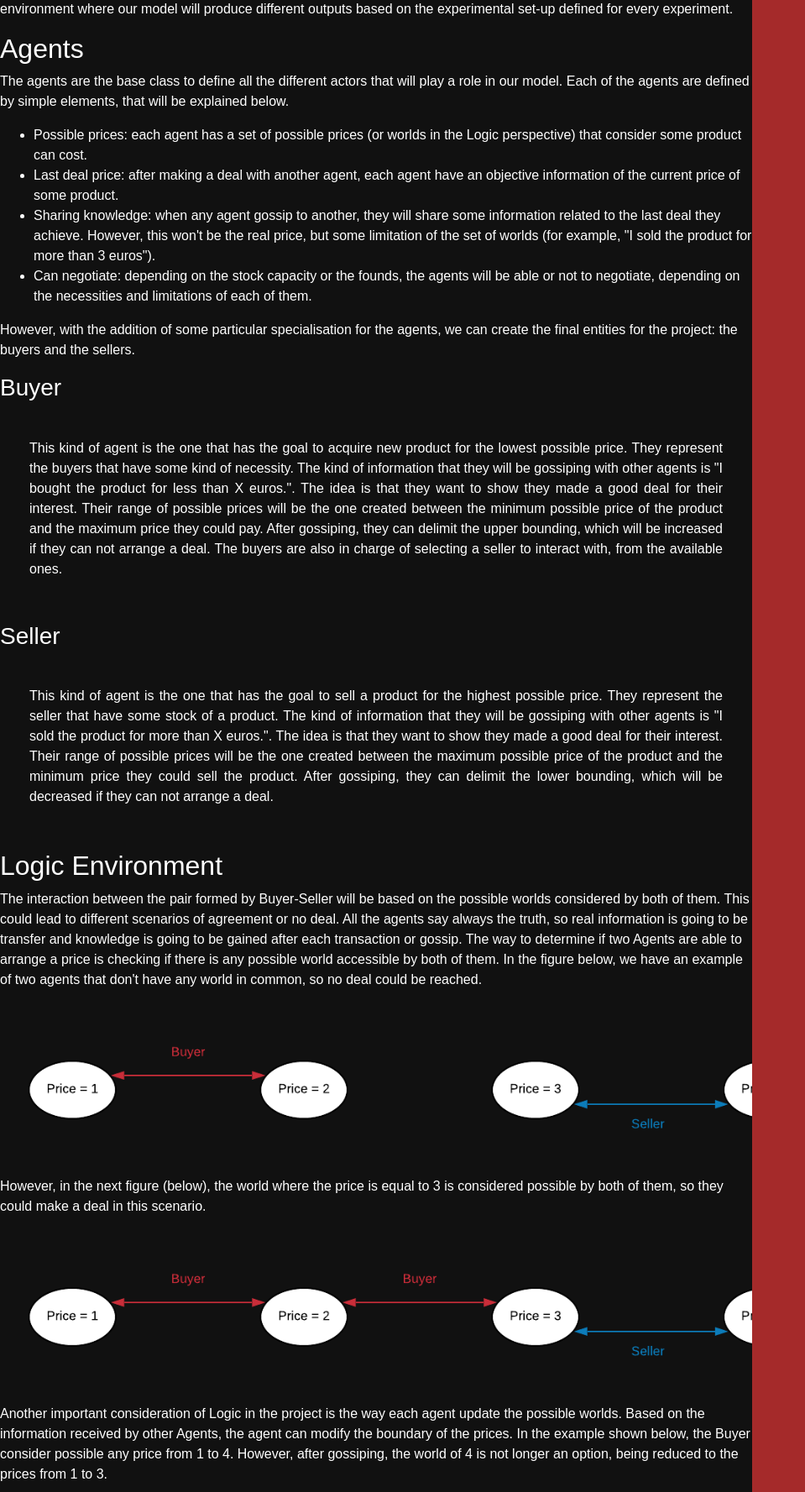
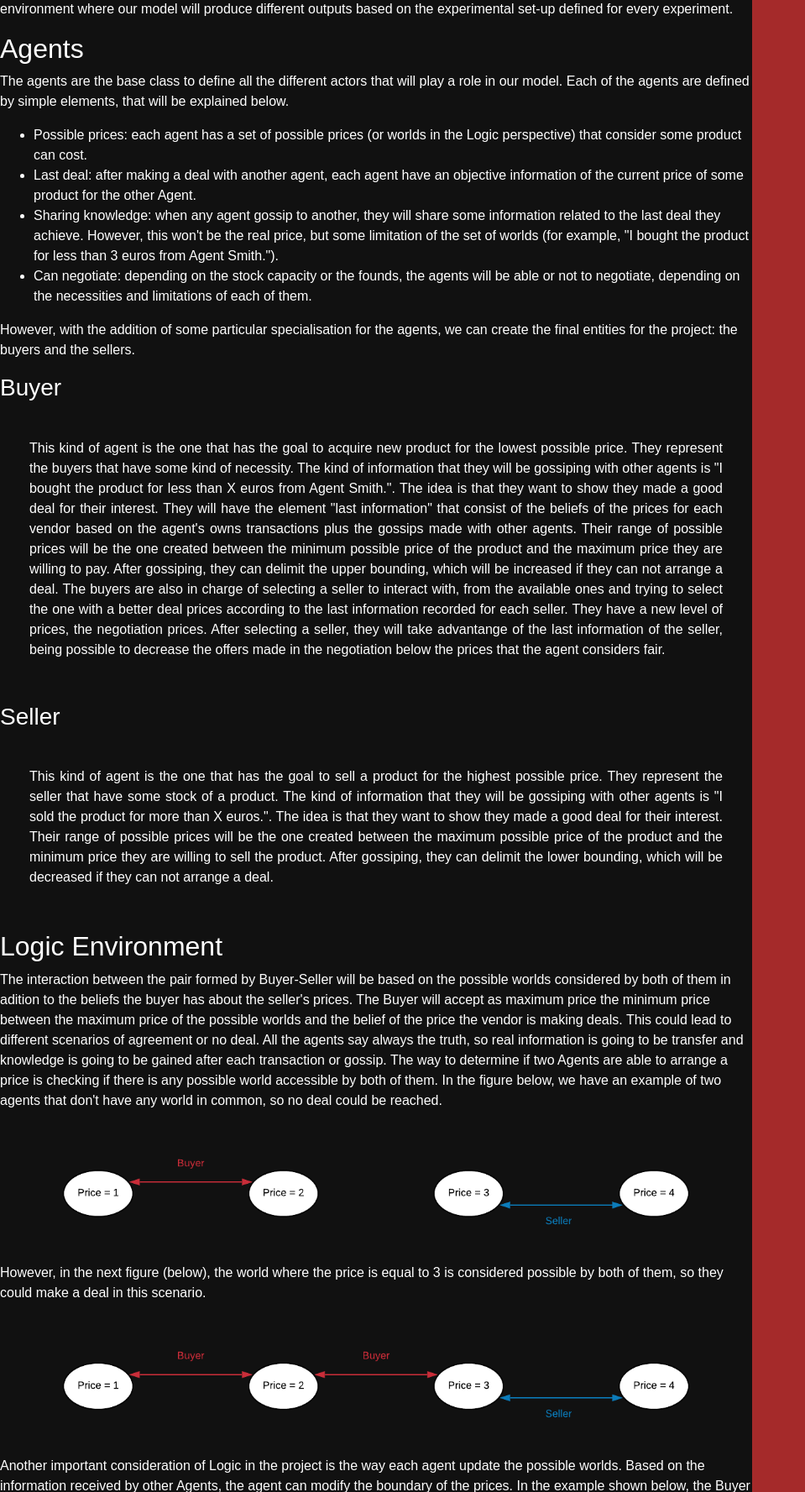
Before and after one commit to Swopper050/lamas_2020, a Django app: page /model in a window 1280 px wide. Shown: the part 186-1963 px from the top of the page at 84% size, without its empty margins (0-959 px from the left). Run offline with Django 3.2, Linux system fonts and the light colour scheme; some libraries are stand-ins or nearby versions.

Commit message:
Little update of the model_html

```diff
--- a/market/templates/model.html
+++ b/market/templates/model.html
@@ -15,8 +15,8 @@
 </p>
 <ul>
     <li>Possible prices: each agent has a set of possible prices (or worlds in the Logic perspective) that consider some product can cost.</li>
-    <li>Last deal price: after making a deal with another agent, each agent have an objective information of the current price of some product.</li>
-    <li>Sharing knowledge: when any agent gossip to another, they will share some information related to the last deal they achieve. However, this won't be the real price, but some limitation of the set of worlds (for example, "I sold the product for more than 3 euros").</li>
+    <li>Last deal: after making a deal with another agent, each agent have an objective information of the current price of some product for the other Agent.</li>
+    <li>Sharing knowledge: when any agent gossip to another, they will share some information related to the last deal they achieve. However, this won't be the real price, but some limitation of the set of worlds (for example, "I bought the product for less than 3 euros from Agent Smith.").</li>
     <li>Can negotiate: depending on the stock capacity or the founds, the agents will be able or not to negotiate, depending on the necessities and limitations of each of them.</li>
 </ul>
 <p>However, with the addition of some particular specialisation for the agents, we can create the final entities for the project: the buyers and the sellers.</p>
@@ -25,11 +25,13 @@
 <p class="intro">
     This kind of agent is the one that has the goal to acquire new product for the lowest possible price.
     They represent the buyers that have some kind of necessity.
-    The kind of information that they will be gossiping with other agents is "I bought the product for less than X euros.".
+    The kind of information that they will be gossiping with other agents is "I bought the product for less than X euros from Agent Smith.".
     The idea is that they want to show they made a good deal for their interest.
-    Their range of possible prices will be the one created between the minimum possible price of the product and the maximum price they could pay.
+    They will have the element "last information" that consist of the beliefs of the prices for each vendor based on the agent's owns transactions plus the gossips made with other agents.
+    Their range of possible prices will be the one created between the minimum possible price of the product and the maximum price they are willing to pay.
     After gossiping, they can delimit the upper bounding, which will be increased if they can not arrange a deal.
-    The buyers are also in charge of selecting a seller to interact with, from the available ones.
+    The buyers are also in charge of selecting a seller to interact with, from the available ones and trying to select the one with a better deal prices according to the last information recorded for each seller.
+    They have a new level of prices, the negotiation prices. After selecting a seller, they will take advantange of the last information of the seller, being possible to decrease the offers made in the negotiation below the prices that the agent considers fair.
 </p>
 
 <h3>Seller</h3>
@@ -38,25 +40,26 @@
     They represent the seller that have some stock of a product.
     The kind of information that they will be gossiping with other agents is "I sold the product for more than X euros.".
     The idea is that they want to show they made a good deal for their interest.
-    Their range of possible prices will be the one created between the maximum possible price of the product and the minimum price they could sell the product.
+    Their range of possible prices will be the one created between the maximum possible price of the product and the minimum price they are willing to sell the product.
     After gossiping, they can delimit the lower bounding, which will be decreased if they can not arrange a deal.
 </p>
 
 
 <h2>Logic Environment</h2>
 <p>
-    The interaction between the pair formed by Buyer-Seller will be based on the possible worlds considered by both of them.
+    The interaction between the pair formed by Buyer-Seller will be based on the possible worlds considered by both of them in adition to the beliefs the buyer has about the seller's prices.
+    The Buyer will accept as maximum price the minimum price between the maximum price of the possible worlds and the belief of the price the vendor is making deals.
     This could lead to different scenarios of agreement or no deal.
     All the agents say always the truth, so real information is going to be transfer and knowledge is going to be gained after each transaction or gossip.
     The way to determine if two Agents are able to arrange a price is checking if there is any possible world accessible by both of them.
     In the figure below, we have an example of two agents that don't have any world in common, so no deal could be reached.
 </p>
-<img src="../static/plots/not_deal.png" class="rounded mx-auto d-block" width="1000">
+<img src="../static/plots/not_deal.png" class="rounded mx-auto d-block" width="800">
 
 <p>
     However, in the next figure (below), the world where the price is equal to 3 is considered possible by both of them, so they could make a deal in this scenario.
 </p>
-<img src="../static/plots/deal.png" class="rounded mx-auto d-block" width="1000">
+<img src="../static/plots/deal.png" class="rounded mx-auto d-block" width="800">
 
 <p>
     Another important consideration of Logic in the project is the way each agent update the possible worlds.
@@ -64,7 +67,7 @@
     In the example shown below, the Buyer consider possible any price from 1 to 4.
     However, after gossiping, the world of 4 is not longer an option, being reduced to the prices from 1 to 3.
 </p>
-<img src="../static/plots/using_knowledge.png" class="rounded mx-auto d-block" width="1000">
+<img src="../static/plots/using_knowledge.png" class="rounded mx-auto d-block" width="800">
 {% endblock %}
 
 
--- a/market/templates/problem_description.html
+++ b/market/templates/problem_description.html
@@ -3,7 +3,7 @@
 {% block body-left %}
 <h1>Problem description</h1>
 <h2>Possible prices</h2>
-<p>In order to convert the market situation to an epistemic logic problem the price will not be a continuous variable, but the prices will be made discrete and they will resemble all the possible worlds. There will be a minimum price and a maximum price and all prices in between are considered in the model. For example if the minimum price is 1 euro and the maximum price is 3 euro's then all possible worlds can be the worlds in which the price is either 1, 2 or 3. Formally speaking this means that there will be three possible atoms, <i>p</i> would be true iff the price is 1, <i>q</i> would be true iff the price is 2, etc. In a world, only one atom can be true at a time, due to the nature of the problem (the price can not be both 2 and 1). The relations between worlds for an agent are fully connected in the sense that for an agent all worlds it considers possible are accessible from all other worlds it considers possible (they are indistinguishable for the agent).</p>
+<p>In order to convert the market situation to an epistemic logic problem the price will not be a continuous variable, but the prices will be made discrete and they will resemble all the possible worlds. There will be a minimum price and a maximum price and all prices in between are considered in the model. For example if the minimum price is 1 euro and the maximum price is 3 euro's then all possible worlds can be the worlds in which the price is either 1, 1.5, 2, 2.5 or 3. Formally speaking this means that there will be five possible atoms, <i>p</i> would be true iff the price is 1, <i>q</i> would be true iff the price is 1.5, etc. In a world, only one atom can be true at a time, due to the nature of the problem (the price can not be both 2 and 1). The relations between worlds for an agent are fully connected in the sense that for an agent all worlds it considers possible are accessible from all other worlds it considers possible (they are indistinguishable for the agent).</p>
 
 <h2>Agents</h2>
 <p>The agents in this world have beliefs about what the price can be. In this problem only buyers and sellers are considered. Buyers typically have a maximum price they are willing to pay for a product. Sellers typically have a minimum price for which they are willing to sell their product. In logical terms this means that buyers consider worlds possible which have a price less than or equal to some price and sellers consider all worlds possible which have a price greater than or equal to some price.</p>
```
